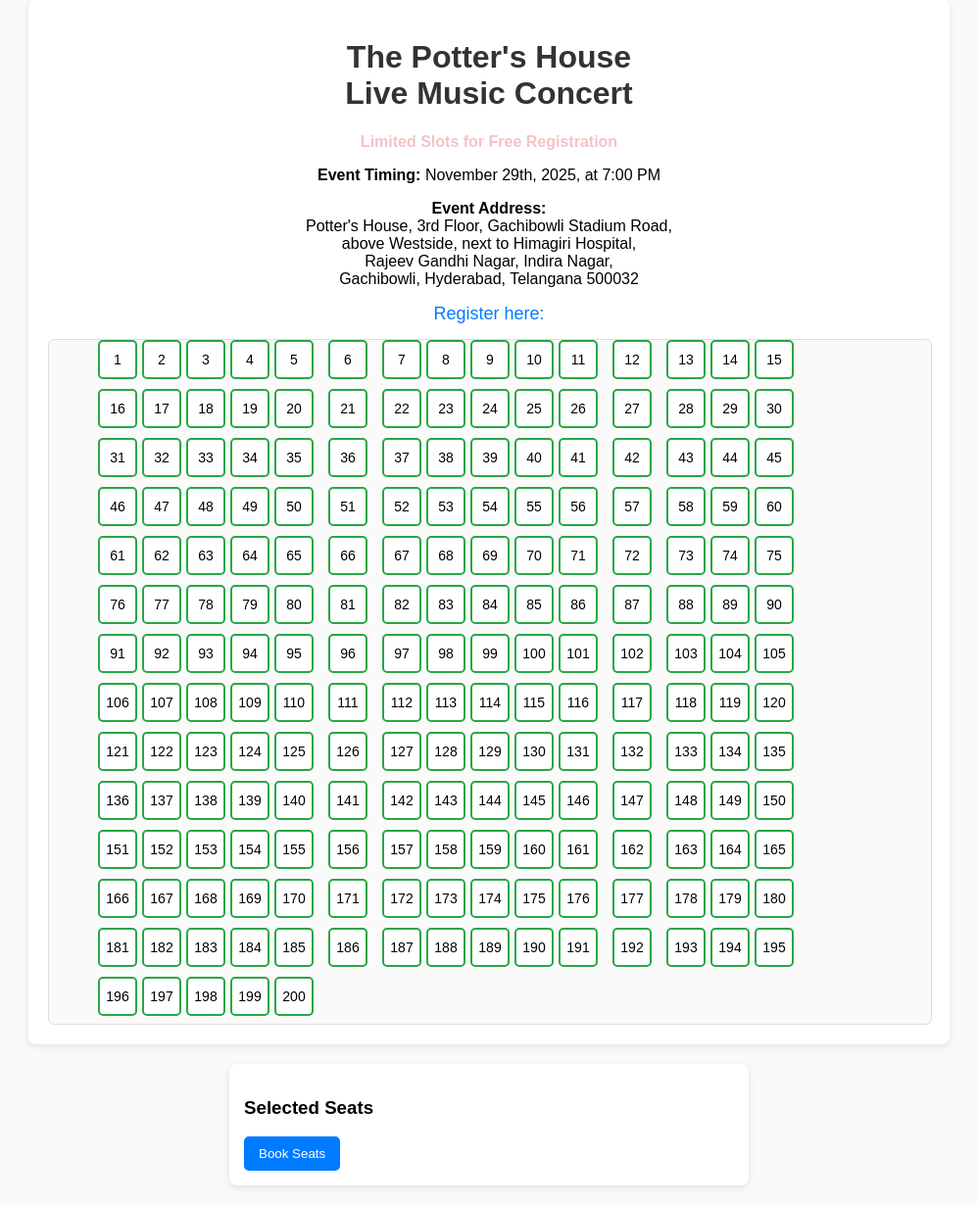
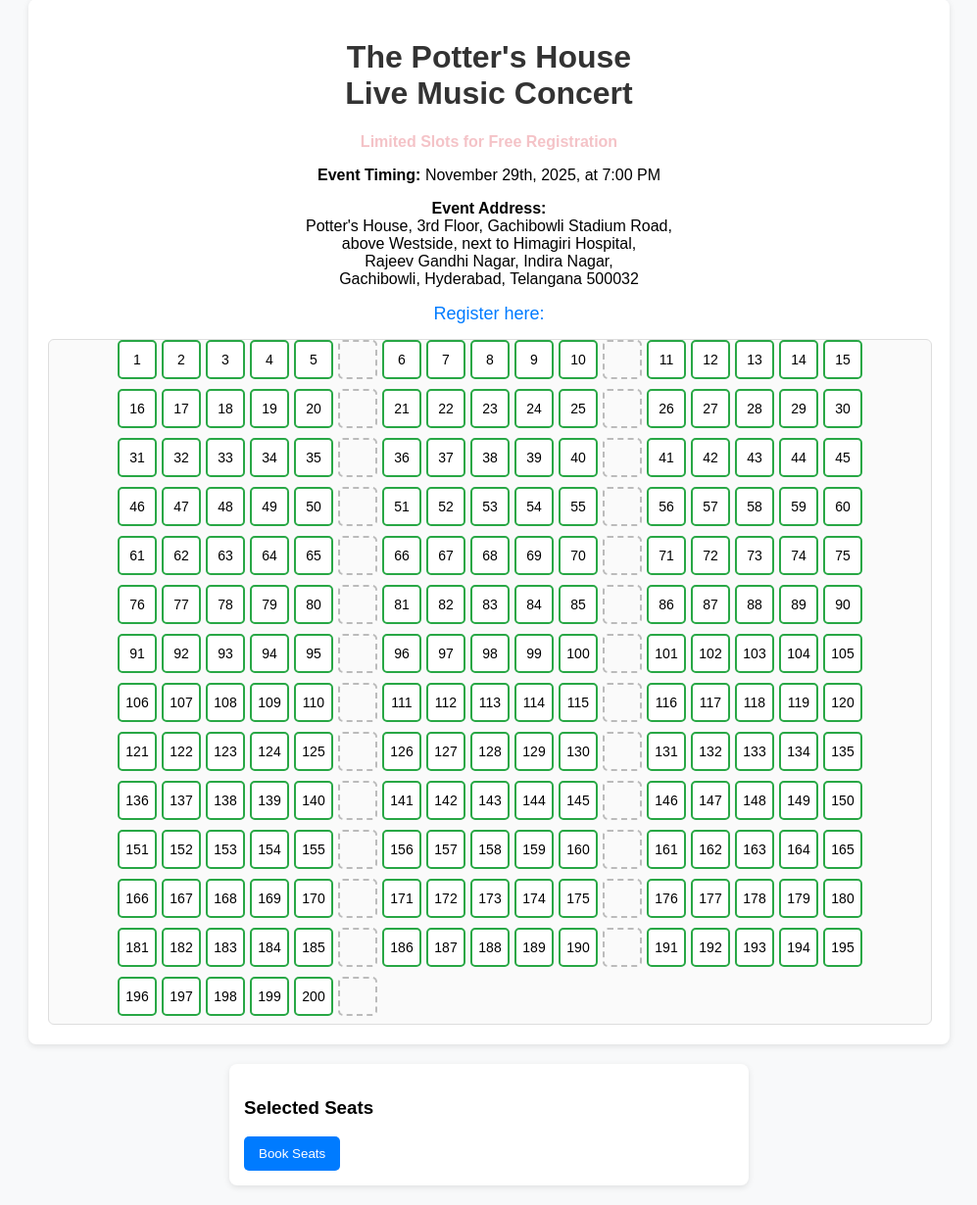
Before and after one commit to ganeshvaka6/concert-seats, a Flask app: page / in a window 1280 px wide. Shown: the part 21-1251 px from the top of the page at 98% size, without its empty margins (141-1138 px from the left). Run offline with Flask 3, Linux system fonts and the light colour scheme; data that the repository does not hold is empty.

```diff
--- a/templates/index.html
+++ b/templates/index.html
@@ -6,11 +6,10 @@
 <meta name="viewport" content="width=device-width, initial-scale=1.0"/>
 <title>The Potter's House Live Music Concert</title>
 <style>
-    /* You can tweak these to change sizes or gap widths globally */
     :root {
         --seat-size: 40px;      /* square seat size */
-        --cell-gap: 5px;        /* gap between seat cells */
-        --middle-gap: 60px;     /* the blank space between 5-6 and 10-11 */
+        --cell-gap: 5px;        /* gap between cells */
+        --gap-border: #bbb;     /* gap box border color */
     }
 
     body {
@@ -45,15 +44,10 @@
         background: #fafafa;
     }
 
-    /* One row: 15 seats with 2 blank spacers (no elements, just grid columns) */
+    /* One row: 15 seats + 2 gap boxes (after 5 and 10) */
     .row {
         display: grid;
-        grid-template-columns:
-            repeat(5, var(--seat-size))     /* seats 1..5 */
-            var(--middle-gap)               /* space between 5 and 6 */
-            repeat(5, var(--seat-size))     /* seats 6..10 */
-            var(--middle-gap)               /* space between 10 and 11 */
-            repeat(5, var(--seat-size));    /* seats 11..15 */
+        grid-template-columns: repeat(17, var(--seat-size)); /* 15 seats + 2 gap boxes */
         gap: var(--cell-gap);
         width: max-content;                 /* keep full row width; enables horizontal scroll */
         align-items: center;
@@ -87,6 +81,22 @@
         background-color: #6c757d;
         color: white;
         cursor: not-allowed;
+    }
+
+    /* Gap boxes (non-clickable, similar size to seats) */
+    .gap-box {
+        width: var(--seat-size);
+        height: var(--seat-size);
+        border: 2px dashed var(--gap-border);
+        border-radius: 5px;
+        background: transparent;
+        pointer-events: none; /* not interactive */
+        box-sizing: border-box;
+        display: flex;
+        align-items: center;
+        justify-content: center;
+        color: #888;
+        font-size: 11px; /* label size, if you want text */
     }
 
     #selected-info {
@@ -162,7 +171,7 @@
 
 <script>
 const seatCount = 200;   // Total seats
-const seatsPerRow = 15;  // 15 seats per row (with spaces after 5 and 10)
+const seatsPerRow = 15;  // Seats per row (with two gap boxes per row)
 let selectedSeats = [];
 
 async function loadSeats() {
@@ -200,7 +210,19 @@ async function loadSeats() {
 
             rowDiv.appendChild(seat);
             seatNumber++;
+
+            // Insert gap box after seat positions 5 and 10
+            if (i === 5 || i === 10) {
+                const gap = document.createElement('div');
+                gap.className = 'gap-box';
+                // Optional label. Uncomment if you want text inside the box:
+                // gap.textContent = 'AISLE';
+                rowDiv.appendChild(gap);
+            }
         }
+
+        // If the row has fewer than 15 seats (last row), still show the two gap boxes in the correct places
+        // The above logic already inserts gap boxes after 5 and 10 seat positions even in a partial row
 
         seatContainer.appendChild(rowDiv);
     }
```
Also changed, not shown: other parts of templates/index.html (+3 -3 lines).
